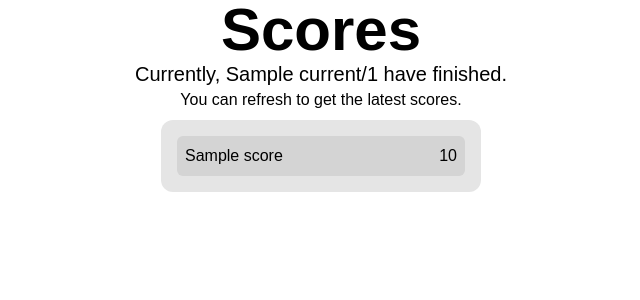
After one commit to editid0/clarity-game, a Flask app: template rewrite/templates/scores.html in a window 1280 px wide. The commit adds this page. Shown: the top 300 px of the page, without its empty margins (319-959 px from the left). Run offline with Flask 3, Linux system fonts and the light colour scheme; the template is opened without the code that fills it: most values are stand-ins (such as "Sample title", 1, 10 or a date in 2020).

Commit message:
Implement scoring system, and show leaderboard, and generate cookie for user when joining a game

```diff
--- a/rewrite/main.py
+++ b/rewrite/main.py
@@ -1,4 +1,11 @@
-from flask import Flask, render_template, send_from_directory, request, redirect
+from flask import (
+    Flask,
+    render_template,
+    send_from_directory,
+    request,
+    redirect,
+    Response,
+)
 from flask_socketio import SocketIO, join_room, send, emit
 from dotenv import load_dotenv
 import os, uuid, random, string
@@ -64,21 +71,26 @@ def start():
 
 @app.route("/join/<int:share>")
 def join_game(share):
-    # TODO, GENERATE A COOKIE FOR THE USER ID IF THERE ISN'T ONE
-    # Find the game
     game = next((game for game in games if game["share"] == str(share)), None)
     if not game:
         return "no game", 404
     if game["status"] > 0:
         return "Game started", 403
     cookies = dict(request.cookies) or {}
+    res = Response()
     user = cookies.get("user_id")
+    set_cookie = False
     if not user:
-        return "Error", 403
+        user = str(uuid.uuid4())
+        set_cookie = True
     index = games.index(game)
     players = games[index]["players"]
     if user not in players:
         games[index]["players"].append(user)
+    if set_cookie:
+        res = Response(redirect(f"/game/{game['id']}"))
+        res.set_cookie("user_id", user, 60 * 60 * 24 * 7)
+        return res
     return redirect(f"/game/{game['id']}")
 
 
@@ -94,6 +106,23 @@ def game_page(code):
     if user not in game["players"]:
         return "Not in this game", 403
     return render_template("game.html", game=game)
+
+
+@app.route("/game/<uuid:code>/scores")
+def game_scores(code):
+    code = str(code)
+    game = find_game(code)
+    if not game:
+        return "No game", 404
+    player_count = len(game["players"])
+    scores = []
+    for k, v in game["scores"].items():
+        username = user_map.get(k, "New User")
+        scores.append({"name": username, "score": v})
+    current_scores = len(scores)
+    return render_template(
+        "scores.html", scores=scores, player_count=player_count, current=current_scores
+    )
 
 
 @app.route("/public/<path:file>")
--- a/rewrite/public/out.css
+++ b/rewrite/public/out.css
@@ -206,6 +206,9 @@
   .my-2 {
     margin-block: calc(var(--spacing) * 2);
   }
+  .mt-2 {
+    margin-top: calc(var(--spacing) * 2);
+  }
   .mt-4 {
     margin-top: calc(var(--spacing) * 4);
   }
@@ -232,6 +235,9 @@
   }
   .w-1 {
     width: calc(var(--spacing) * 1);
+  }
+  .w-1\/2 {
+    width: calc(1/2 * 100%);
   }
   .w-1\/4 {
     width: calc(1/4 * 100%);
@@ -268,6 +274,9 @@
   }
   .items-end {
     align-items: flex-end;
+  }
+  .justify-between {
+    justify-content: space-between;
   }
   .justify-center {
     justify-content: center;
@@ -308,6 +317,9 @@
   }
   .bg-white {
     background-color: var(--color-white);
+  }
+  .p-2 {
+    padding: calc(var(--spacing) * 2);
   }
   .p-4 {
     padding: calc(var(--spacing) * 4);
--- a/rewrite/templates/game.html
+++ b/rewrite/templates/game.html
@@ -15,7 +15,9 @@
     <h1 class="text-5xl font-semibold text-center mt-4">Clarity</h1>
     <p class="text-xl text-center my-2">The game can be started once there are between 2 and 10 players.</p>
     <p class="text-center mb-2">Share code: <span id="share" class="font-mono text-xl"></span></p>
-    <input type="text" name="rename" id="renamer" placeholder="Change name?">
+    <div class="flex items-center justify-center w-full my-2">
+        <input type="text" name="rename" id="renamer" placeholder="Change name?">
+    </div>
     <div id="playerlist"
         class="bg-neutral-200 rounded-xl w-1/4 min-w-[5cm] max-w-[30cm] h-fit mx-auto p-4 *:bg-neutral-300 *:m-2 *:p-2 *:rounded-lg *:text-center *:w-full flex flex-col items-center justify-center">
     </div>
--- /dev/null
+++ b/rewrite/templates/scores.html
@@ -0,0 +1,25 @@
+<!DOCTYPE html>
+<html lang="en">
+
+<head>
+    <meta charset="UTF-8">
+    <meta name="viewport" content="width=device-width, initial-scale=1.0">
+    <title></title>
+    <link rel="stylesheet" type="text/css" href="/public/out.css" />
+</head>
+
+<body>
+    <h1 class="text-6xl text-center font-semibold">Scores</h1>
+    <p class="text-xl text-center">Currently, {{current}}/{{player_count}} have finished.</p>
+    <p class="text-md text-center">You can refresh to get the latest scores.</p>
+    <div
+        class="flex flex-col items-center justify-center w-1/4 min-w-[5cm] max-w-[30cm] mx-auto bg-neutral-200 rounded-xl p-4 gap-2 mt-2">
+        {% for score in scores %}
+        <div class="flex flex-row items-center justify-between w-full bg-neutral-300 p-2 rounded-md">
+            <p>{{score['name']}}</p>
+            <p>{{score['score']}}</p>
+        </div>
+        {% endfor %}
+</body>
+
+</html>
```
